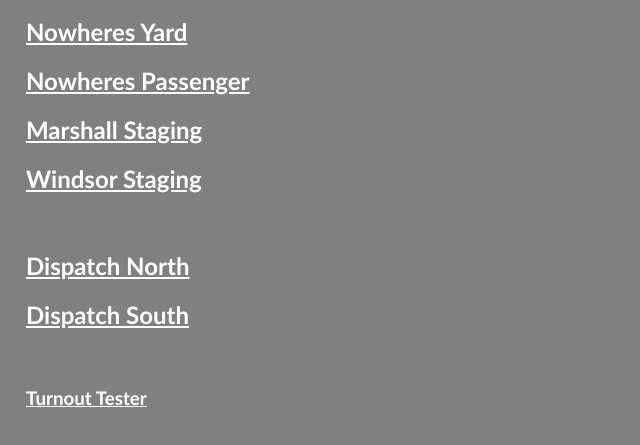
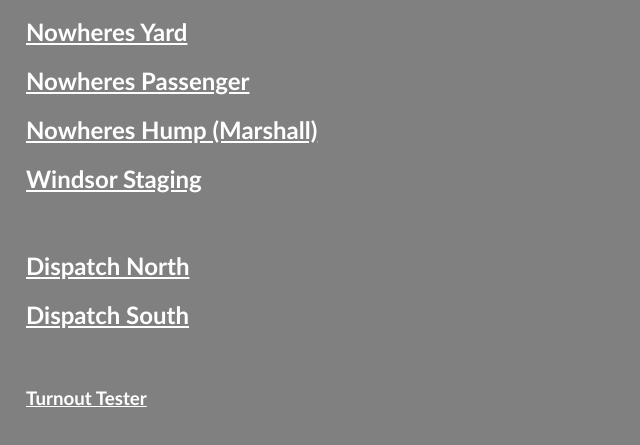
Before and after one commit to svl-rr/svl-panel-server, a website: page static/index.html in a window 1280 px wide. Shown: the part 241-686 px from the top of the page, without its empty margins (0-640 px from the left). Drawn offline with Linux system fonts and the light colour scheme.

Commit message:
Renamed Marshall as Nowheres Hump

```diff
--- a/static/index.html
+++ b/static/index.html
@@ -12,7 +12,7 @@
 <h2><a href="Released/Bayshore.svg">Bayshore Yard</a></h2>
 <h2><a href="Released/NowheresYard.svg">Nowheres Yard</a></h2>
 <h2><a href="Released/NPF.svg">Nowheres Passenger</a></h2>
-<h2><a href="Released/Marshall.svg">Marshall Staging</a></h2>
+<h2><a href="Released/NowheresHump.svg">Nowheres Hump (Marshall)</a></h2>
 <h2><a href="Released/Windsor.svg">Windsor Staging</a></h2>
 <br />
 <h2><a href="Released/DispatchNorth.svg">Dispatch North</a></h2>
```
Also changed, not shown: static/Released/NowheresHump.js (renamed from static/Released/Marshall.js), static/Released/NowheresHump.svg, static/Released/NowheresYard.svg.
